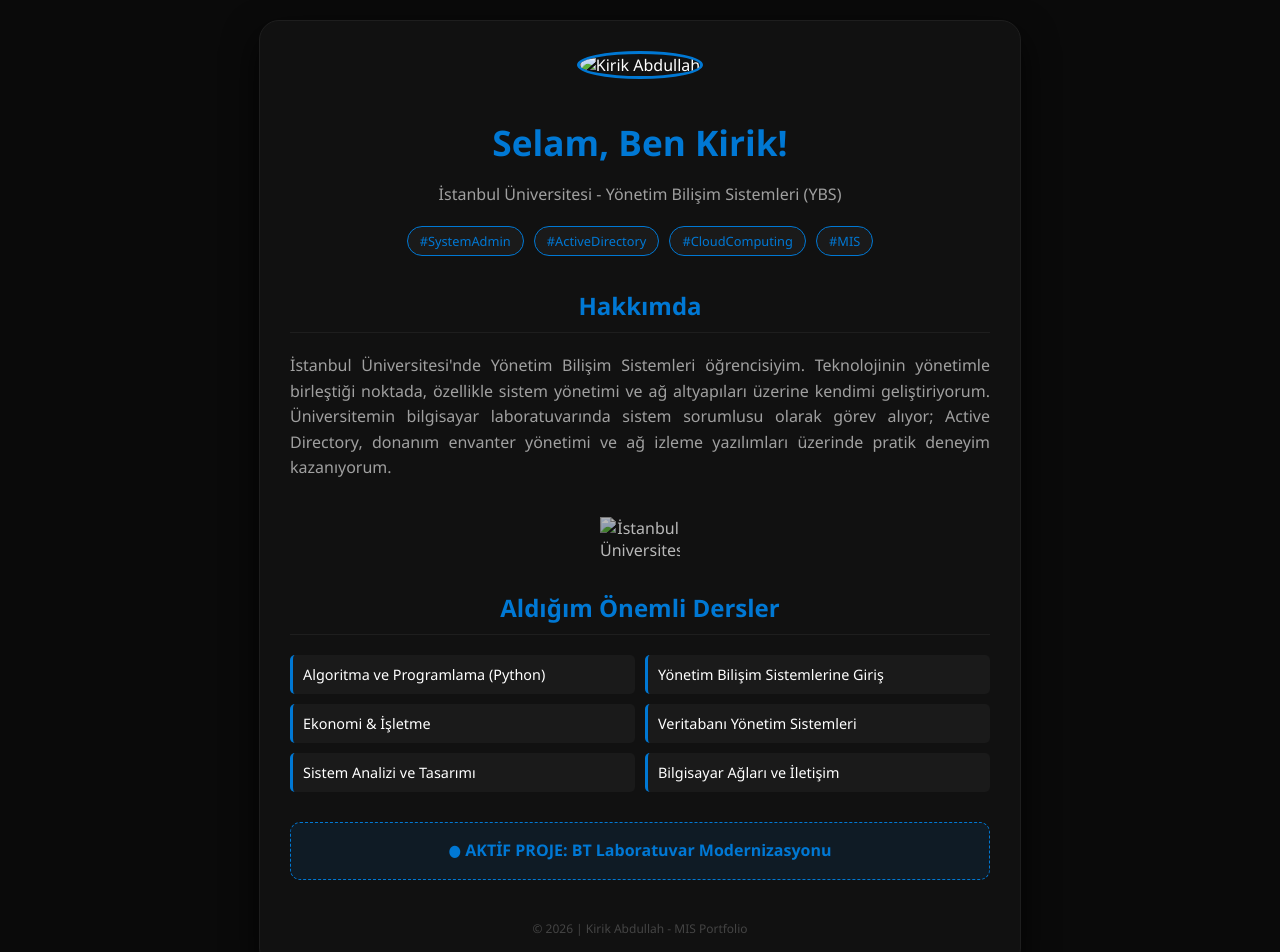
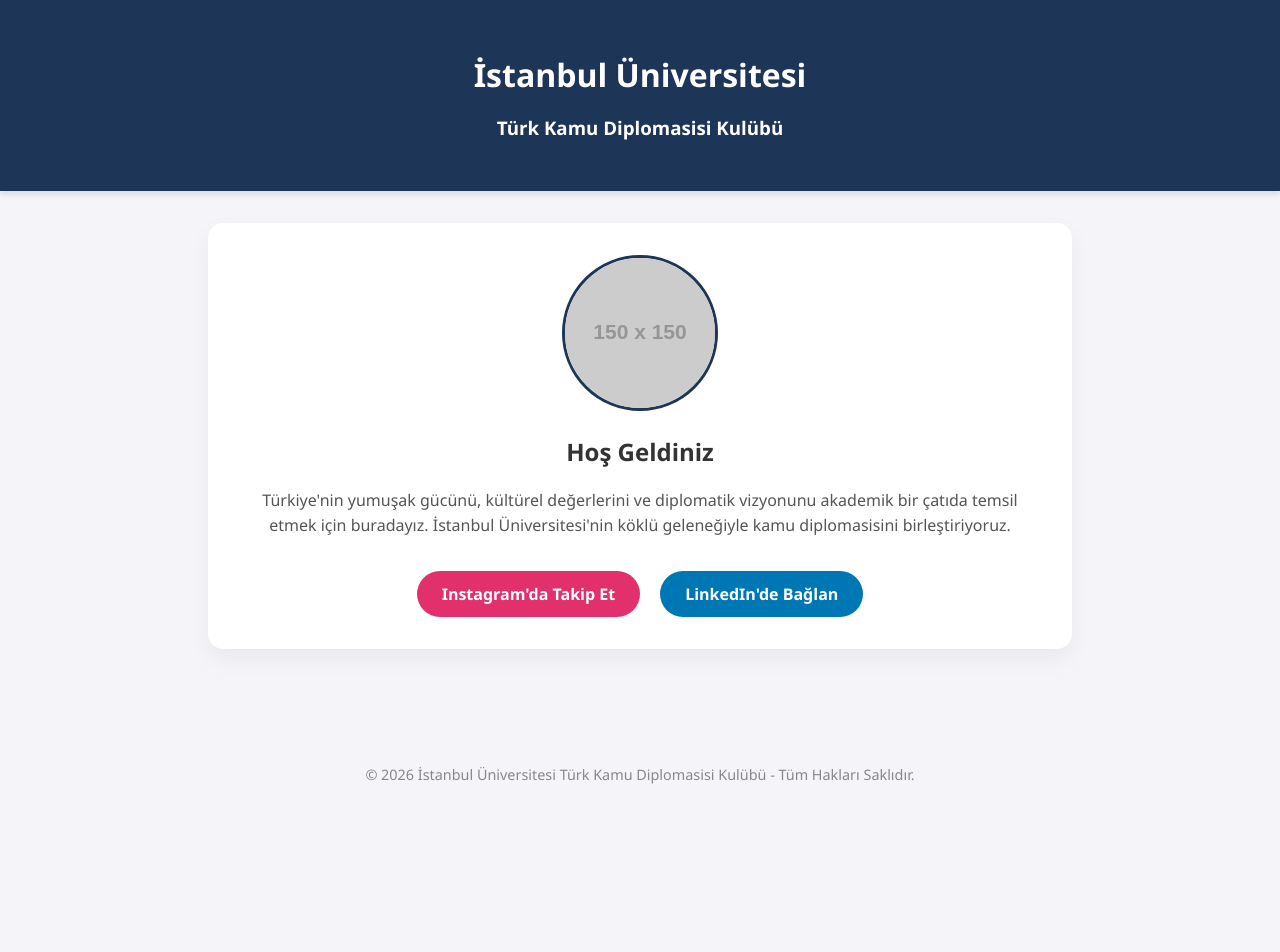
Before and after one commit to kirikabdullah/ilk-web-sitem, a plain HTML site: page index.html in a window 1280 px wide. Shown: the top 952 px of the page. After the commit the page ends 800 px from the top, so only its background shows below. Drawn offline with Linux system fonts and the light colour scheme; placeholder pictures from the web are drawn by us.

Commit message:
Update index.html

```diff
--- a/index.html
+++ b/index.html
@@ -3,129 +3,134 @@
 <head>
     <meta charset="UTF-8">
     <meta name="viewport" content="width=device-width, initial-scale=1.0">
-    <title>Kirik | MIS & System Admin</title>
+    <title>İstanbul Üniversitesi | Türk Kamu Diplomasisi Kulübü</title>
     <style>
-        /* Modern ve Karanlık Tema */
+        /* Modern ve Profesyonel Görünüm İçin CSS */
         body {
             font-family: 'Segoe UI', Tahoma, Geneva, Verdana, sans-serif;
-            background-color: #0a0a0a;
-            color: #ffffff;
             margin: 0;
-            padding: 20px;
+            padding: 0;
+            background-color: #f4f4f9;
+            color: #333;
             display: flex;
-            justify-content: center;
-            align-items: flex-start;
+            flex-direction: column;
+            align-items: center;
             min-height: 100vh;
         }
+
+        header {
+            background-color: #1d3557; /* Lacivert tonu - Diplomasiyi temsil eder */
+            color: white;
+            width: 100%;
+            padding: 2rem 0;
+            text-align: center;
+            box-shadow: 0 4px 6px rgba(0,0,0,0.1);
+        }
+
         .container {
-            border: 1px solid #1e1e1e;
-            padding: 30px;
-            border-radius: 20px;
-            background: #111111;
-            box-shadow: 0 15px 35px rgba(0,0,0,0.8);
-            max-width: 700px;
-            width: 100%;
+            max-width: 800px;
+            margin: 2rem auto;
+            padding: 2rem;
+            background: white;
+            border-radius: 15px;
+            box-shadow: 0 10px 25px rgba(0,0,0,0.05);
             text-align: center;
         }
 
-        /* Profil Fotoğrafı Stili */
-        .profile-img {
-            width: 120px;
-            height: 120px;
+        h1 { margin-bottom: 0.5rem; }
+        p { line-height: 1.6; color: #555; }
+
+        .logo-placeholder {
+            width: 150px;
+            height: 150px;
+            background-color: #eee;
             border-radius: 50%;
-            border: 3px solid #0078d4;
-            object-fit: cover;
-            margin-bottom: 15px;
+            margin: 0 auto 1.5rem;
+            display: flex;
+            align-items: center;
+            justify-content: center;
+            border: 3px solid #1d3557;
+            overflow: hidden;
         }
 
-        h1 { color: #0078d4; font-size: 2.2rem; margin-bottom: 5px; }
-        h2 { color: #0078d4; border-bottom: 1px solid #1e1e1e; padding-bottom: 10px; margin-top: 30px; font-size: 1.5rem; }
-        p { font-size: 1rem; color: #a0a0a0; line-height: 1.6; text-align: justify; }
-
-        .section { margin-bottom: 25px; }
-
-        /* Okul Logosunun Stili */
-        .uni-logo {
-            max-width: 80px;
-            margin-top: 20px;
-            opacity: 0.7;
+        .logo-placeholder img {
+            width: 100%;
+            height: auto;
         }
 
-        /* Ders Listesi Tasarımı */
-        .course-list {
-            display: grid;
-            grid-template-columns: 1fr 1fr;
-            gap: 10px;
-            text-align: left;
-            margin-top: 15px;
-        }
-        .course-item {
-            background: #1a1a1a;
-            padding: 10px;
-            border-left: 3px solid #0078d4;
-            font-size: 0.9rem;
-            border-radius: 5px;
+        .social-links {
+            margin-top: 2rem;
+            display: flex;
+            justify-content: center;
+            gap: 20px;
         }
 
-        .tag {
-            background: #1a1a1a;
-            padding: 5px 12px;
-            border-radius: 15px;
-            font-size: 0.8rem;
-            margin: 3px;
-            display: inline-block;
-            border: 1px solid #0078d4;
-            color: #0078d4;
+        .btn {
+            text-decoration: none;
+            padding: 12px 25px;
+            border-radius: 30px;
+            font-weight: bold;
+            transition: transform 0.3s, background 0.3s;
+            display: flex;
+            align-items: center;
+            gap: 10px;
         }
 
-        .footer { margin-top: 40px; font-size: 0.75rem; color: #444; }
+        .instagram {
+            background-color: #e1306c;
+            color: white;
+        }
+
+        .linkedin {
+            background-color: #0077b5;
+            color: white;
+        }
+
+        .btn:hover {
+            transform: translateY(-3px);
+            opacity: 0.9;
+        }
+
+        footer {
+            margin-top: auto;
+            padding: 1rem;
+            font-size: 0.9rem;
+            color: #888;
+        }
     </style>
 </head>
 <body>
 
-    <div class="container">
-        <div class="section">
-            <img src="profil.jpg" alt="Kirik Abdullah" class="profile-img">
-            <h1>Selam, Ben Kirik!</h1>
-            <p style="text-align: center;">İstanbul Üniversitesi - Yönetim Bilişim Sistemleri (YBS)</p>
-            <div class="tags">
-                <span class="tag">#SystemAdmin</span>
-                <span class="tag">#ActiveDirectory</span>
-                <span class="tag">#CloudComputing</span>
-                <span class="tag">#MIS</span>
-            </div>
-        </div>
+<header>
+    <h1>İstanbul Üniversitesi</h1>
+    <h3>Türk Kamu Diplomasisi Kulübü</h3>
+</header>
 
-        <div class="section">
-            <h2>Hakkımda</h2>
-            <p>
-                İstanbul Üniversitesi'nde Yönetim Bilişim Sistemleri öğrencisiyim. Teknolojinin yönetimle birleştiği noktada, özellikle sistem yönetimi ve ağ altyapıları üzerine kendimi geliştiriyorum. Üniversitemin bilgisayar laboratuvarında sistem sorumlusu olarak görev alıyor; Active Directory, donanım envanter yönetimi ve ağ izleme yazılımları üzerinde pratik deneyim kazanıyorum.
-            </p>
-            <img src="logo.png" alt="İstanbul Üniversitesi" class="uni-logo">
-        </div>
+<div class="container">
+    <div class="logo-placeholder">
+        <img src="https://via.placeholder.com/150?text=TKDK+LOGO" alt="Kulüp Logosu">
+    </div>
 
-        <div class="section">
-            <h2>Aldığım Önemli Dersler</h2>
-            <div class="course-list">
-                <div class="course-item">Algoritma ve Programlama (Python)</div>
-                <div class="course-item">Yönetim Bilişim Sistemlerine Giriş</div>
-                <div class="course-item">Ekonomi & İşletme</div>
-                <div class="course-item">Veritabanı Yönetim Sistemleri</div>
-                <div class="course-item">Sistem Analizi ve Tasarımı</div>
-                <div class="course-item">Bilgisayar Ağları ve İletişim</div>
-            </div>
-        </div>
+    <h2>Hoş Geldiniz</h2>
+    <p>
+        Türkiye'nin yumuşak gücünü, kültürel değerlerini ve diplomatik vizyonunu
+        akademik bir çatıda temsil etmek için buradayız. İstanbul Üniversitesi'nin
+        köklü geleneğiyle kamu diplomasisini birleştiriyoruz.
+    </p>
 
-        <div class="section" style="background: #0078d41a; padding: 15px; border-radius: 10px; border: 1px dashed #0078d4; margin-top: 30px;">
-            <p style="margin: 0; color: #0078d4; font-weight: bold; text-align: center;">
-                ● AKTİF PROJE: BT Laboratuvar Modernizasyonu
-            </p>
-        </div>
+    <div class="social-links">
+        <a href="https://instagram.com/kulup_adresi" target="_blank" class="btn instagram">
+            Instagram'da Takip Et
+        </a>
+        <a href="https://linkedin.com/company/kulup_adresi" target="_blank" class="btn linkedin">
+            LinkedIn'de Bağlan
+        </a>
+    </div>
+</div>
 
-        <div class="footer">
-            © 2026 | Kirik Abdullah - MIS Portfolio
-        </div>
-    </div>
+<footer>
+    &copy; 2026 İstanbul Üniversitesi Türk Kamu Diplomasisi Kulübü - Tüm Hakları Saklıdır.
+</footer>
 
 </body>
 </html>
```
